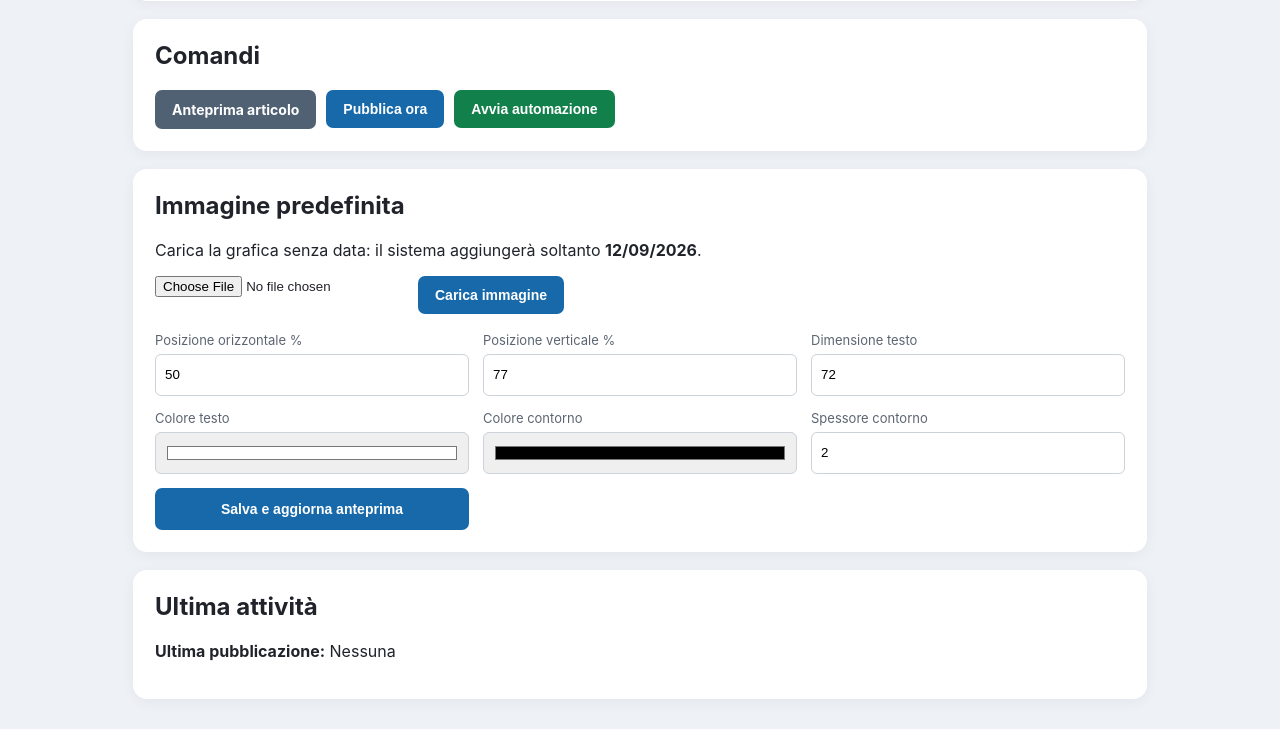
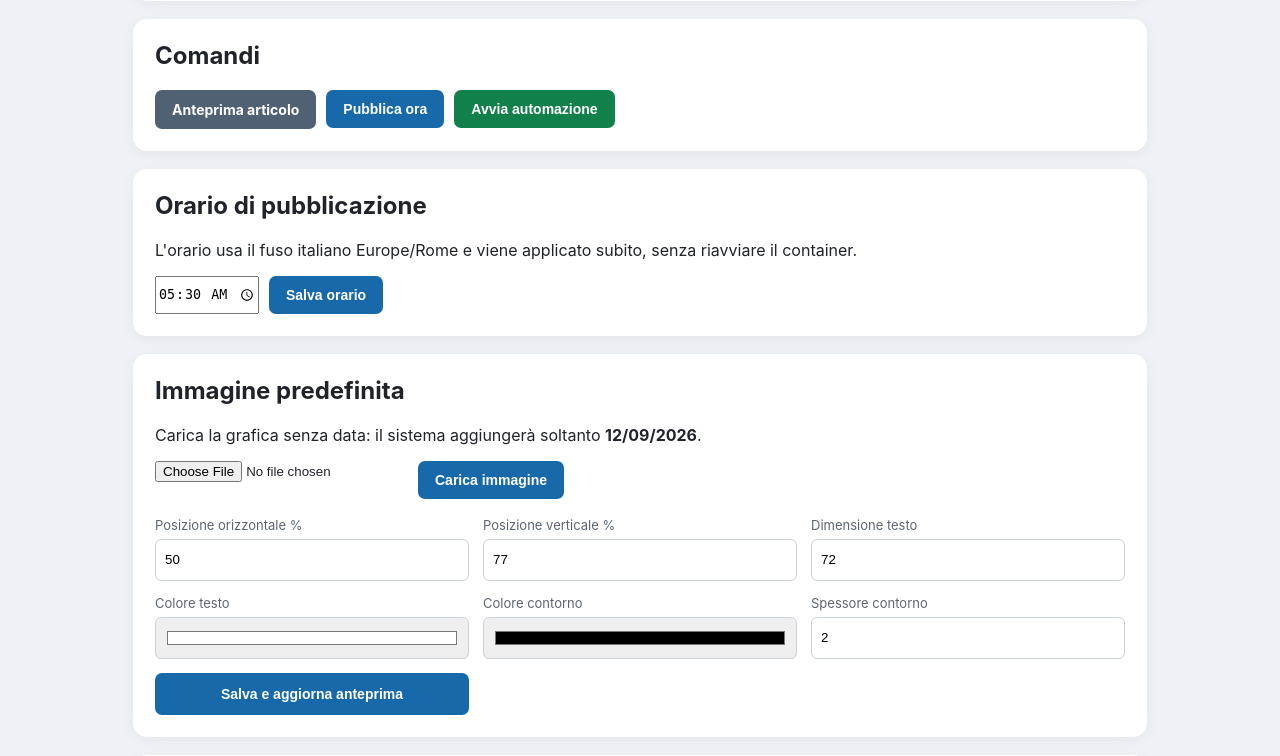
Before and after one commit to Niki206cc/oroscopo-montagne-paesi, a Flask app: page / in a window 1280 px wide. Shown: the part 263-1019 px from the top of the page. Before the commit the page ends 992 px from the top, so only its background shows below. Run offline with Flask 3, Linux system fonts and the light colour scheme.

Commit message:
Aggiunge categoria e orario configurabile

```diff
--- a/templates/index.html
+++ b/templates/index.html
@@ -17,6 +17,9 @@
     {% if state.automation_enabled %}<form method="post" action="{{ url_for('automation', action='stop') }}"><button class="danger">Ferma automazione</button></form>
     {% else %}<form method="post" action="{{ url_for('automation', action='start') }}"><button class="success">Avvia automazione</button></form>{% endif %}
   </div></section>
+  <section><h2>Orario di pubblicazione</h2><p>L'orario usa il fuso italiano Europe/Rome e viene applicato subito, senza riavviare il container.</p>
+    <form method="post" action="{{ url_for('update_schedule') }}" class="row"><input class="time-input" type="time" name="publish_time" value="{{ publish_time }}" required><button>Salva orario</button></form>
+  </section>
   <section><h2>Immagine predefinita</h2><p>Carica la grafica senza data: il sistema aggiungerà soltanto <strong>{{ now.strftime('%d/%m/%Y') }}</strong>.</p>
     <form method="post" action="{{ url_for('image_upload') }}" enctype="multipart/form-data" class="row"><input type="file" name="image" accept="image/jpeg,image/png" required><button>Carica immagine</button></form>
     {% if has_image %}<img class="preview" src="{{ url_for('image_preview') }}?t={{ now.timestamp() }}" alt="Anteprima immagine con data">{% endif %}
```
